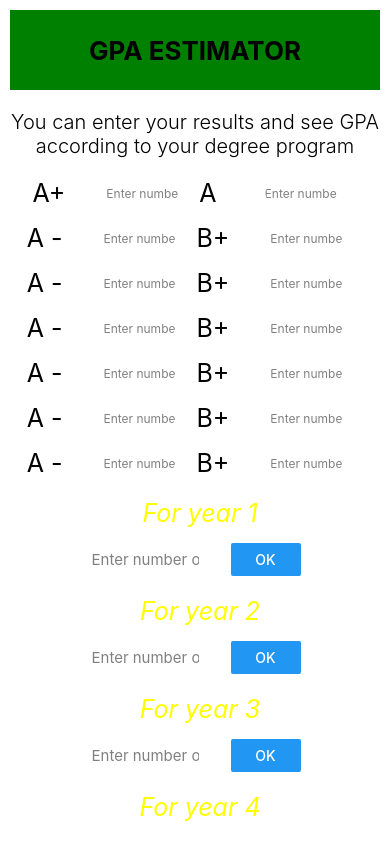
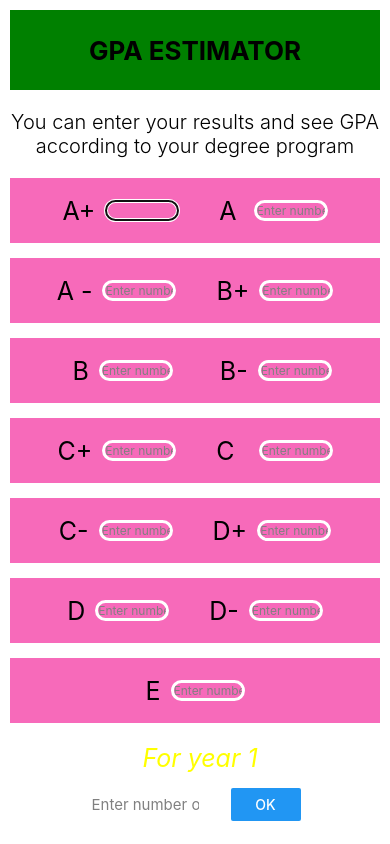
Before and after one commit to isurubandara1/GPA_Estimator_App, a React Native app: screen / in a window 390 px wide. Built offline with nearby package versions, Linux system fonts and the light colour scheme.

Commit message:
GPA marks add

```diff
--- a/App.jsx
+++ b/App.jsx
@@ -79,9 +79,9 @@ const App = () => {
           <Text style={styles.gpaListText}>A+</Text>
            <TextInput
                 style={styles.gpaTextInput}
-                placeholder="Enter number of courses"
-                placeholderTextColor="grey"
+                placeholderTextColor="white"
                 keyboardType="numeric"
+                autoFocus={true}
               />
               <Text  style={styles.gpaListText}>A </Text>
            <TextInput
@@ -108,14 +108,14 @@ const App = () => {
               />
         </View>
         <View style={styles.gpaListcontainer}>
-          <Text style={styles.gpaListText}>A -</Text>
+          <Text style={styles.gpaListText}>  B</Text>
            <TextInput
                 style={styles.gpaTextInput}
                 placeholder="Enter number of courses"
                 placeholderTextColor="grey"
                 keyboardType="numeric"
               />
-              <Text  style={styles.gpaListText}>B+</Text>
+              <Text  style={styles.gpaListText}> B-</Text>
            <TextInput
                 style={styles.gpaTextInput}
                 placeholder="Enter number of courses"
@@ -124,14 +124,14 @@ const App = () => {
               />
         </View>
         <View style={styles.gpaListcontainer}>
-          <Text style={styles.gpaListText}>A -</Text>
+          <Text style={styles.gpaListText}>C+</Text>
            <TextInput
                 style={styles.gpaTextInput}
                 placeholder="Enter number of courses"
                 placeholderTextColor="grey"
                 keyboardType="numeric"
               />
-              <Text  style={styles.gpaListText}>B+</Text>
+              <Text  style={styles.gpaListText}>C  </Text>
            <TextInput
                 style={styles.gpaTextInput}
                 placeholder="Enter number of courses"
@@ -140,14 +140,14 @@ const App = () => {
               />
         </View>
         <View style={styles.gpaListcontainer}>
-          <Text style={styles.gpaListText}>A -</Text>
+          <Text style={styles.gpaListText}>C-</Text>
            <TextInput
                 style={styles.gpaTextInput}
                 placeholder="Enter number of courses"
                 placeholderTextColor="grey"
                 keyboardType="numeric"
               />
-              <Text  style={styles.gpaListText}>B+</Text>
+              <Text  style={styles.gpaListText}>D+</Text>
            <TextInput
                 style={styles.gpaTextInput}
                 placeholder="Enter number of courses"
@@ -156,14 +156,14 @@ const App = () => {
               />
         </View>
         <View style={styles.gpaListcontainer}>
-          <Text style={styles.gpaListText}>A -</Text>
+          <Text style={styles.gpaListText}>D</Text>
            <TextInput
                 style={styles.gpaTextInput}
                 placeholder="Enter number of courses"
                 placeholderTextColor="grey"
                 keyboardType="numeric"
               />
-              <Text  style={styles.gpaListText}>B+</Text>
+              <Text  style={styles.gpaListText}>D-</Text>
            <TextInput
                 style={styles.gpaTextInput}
                 placeholder="Enter number of courses"
@@ -172,14 +172,7 @@ const App = () => {
               />
         </View>
         <View style={styles.gpaListcontainer}>
-          <Text style={styles.gpaListText}>A -</Text>
-           <TextInput
-                style={styles.gpaTextInput}
-                placeholder="Enter number of courses"
-                placeholderTextColor="grey"
-                keyboardType="numeric"
-              />
-              <Text  style={styles.gpaListText}>B+</Text>
+          <Text style={styles.gpaListText}>E</Text>
            <TextInput
                 style={styles.gpaTextInput}
                 placeholder="Enter number of courses"
@@ -258,13 +251,16 @@ const styles = StyleSheet.create({
     alignItems:'center',
     justifyContent:'center',
     marginBottom:15,
+    backgroundColor:'#f76aba',
+    height:65
   },
   gpaListText:{
     fontSize:25,
-    marginRight:40,
+    marginRight:10,
+    marginLeft:20,
   },
   gpaTextInput:{
-    borderWidth: 1,
+    borderWidth: 3,
     borderRadius: 20,
     borderColor: 'white',
     width: '20%',
```
